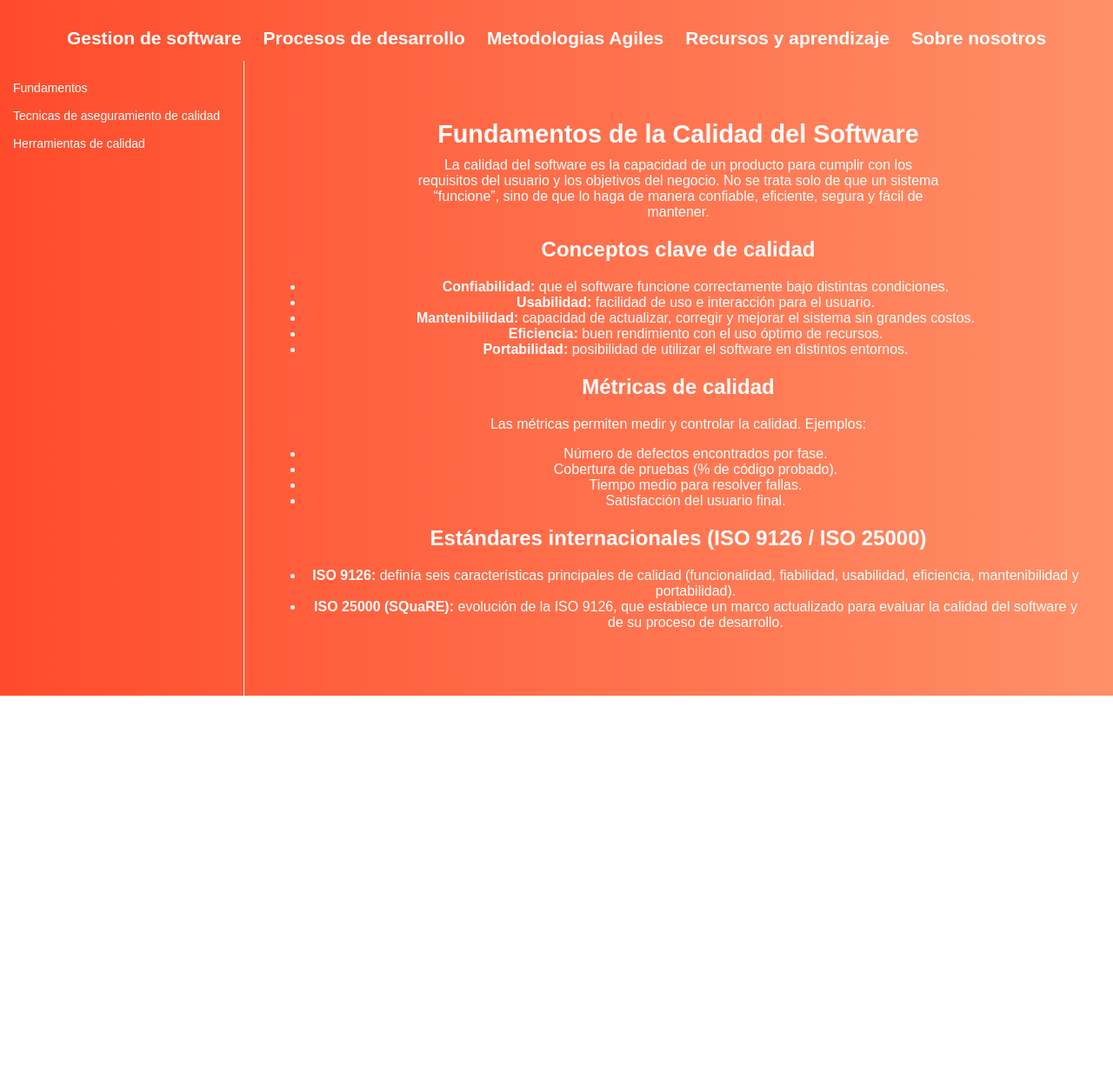
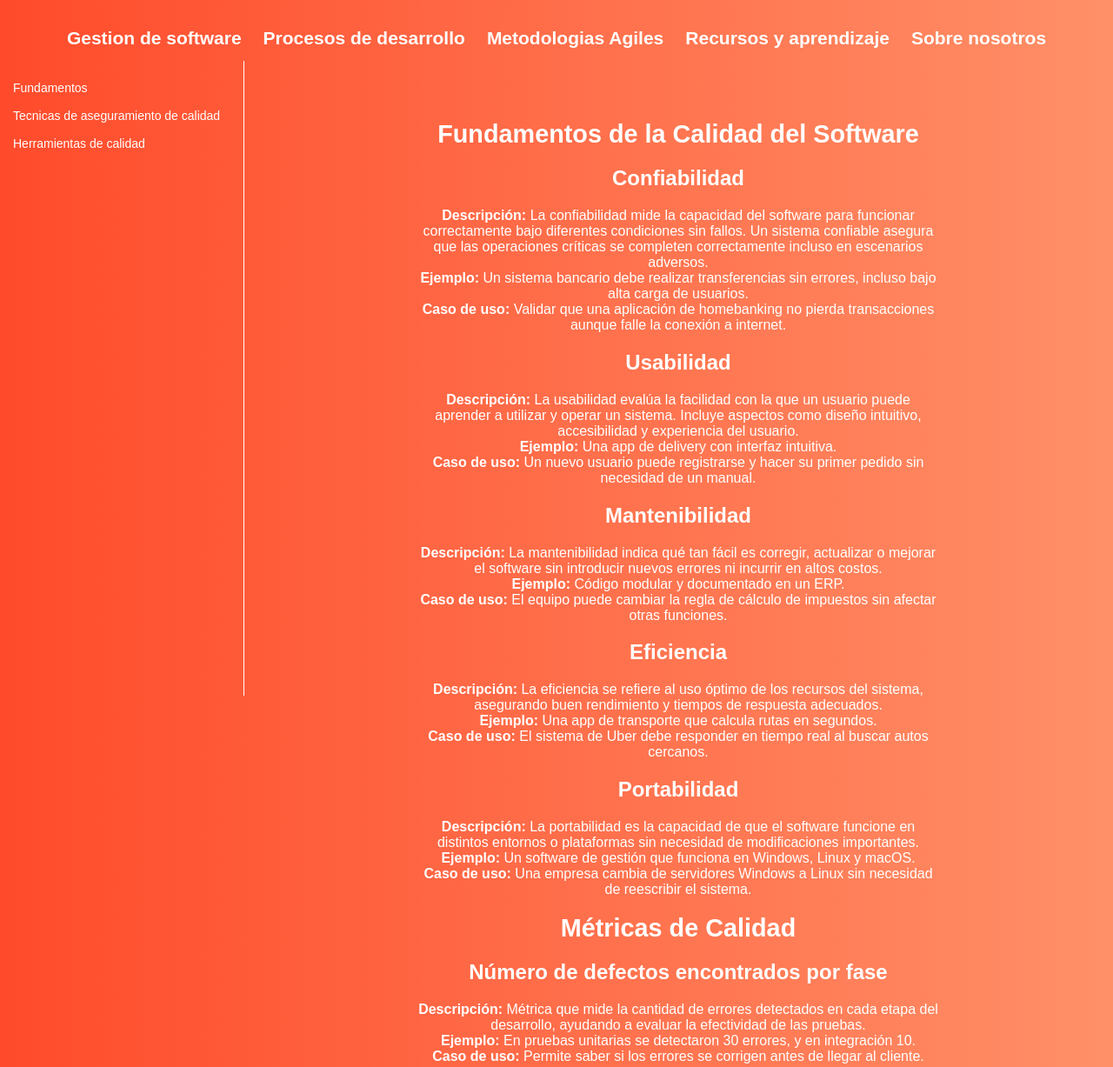
Before and after one commit to Poriro123/Proyecto-calidad, a plain HTML site: page paginas/pagina2.html in a window 1280 px wide. Shown: the top 1227 px of the page at 87% size. Before the commit the page ends 800 px from the top, so only its background shows below. Drawn offline with Linux system fonts and the light colour scheme.

Commit message:
ultimos retoques y añadiendo informacion

```diff
--- a/paginas/pagina2.html
+++ b/paginas/pagina2.html
@@ -44,76 +44,141 @@ document.addEventListener("DOMContentLoaded", () => {
         <a href="#tecnicas">Tecnicas de aseguramiento de calidad</a>
         <a href="#herramientas">Herramientas de calidad</a>
     </div>
-    <div id="fundamentos" class="fundamentos">
-    <h1>Fundamentos de la Calidad del Software</h1>
-    <p>
-        La calidad del software es la capacidad de un producto para cumplir con los requisitos del usuario y los objetivos del negocio.
-        No se trata solo de que un sistema “funcione”, sino de que lo haga de manera confiable, eficiente, segura y fácil de mantener.
-    </p>
+<div id="fundamentos" class="fundamentos">
+  <h1>Fundamentos de la Calidad del Software</h1>
 
-    <h2>Conceptos clave de calidad</h2>
-    <ul>
-        <li><strong>Confiabilidad:</strong> que el software funcione correctamente bajo distintas condiciones.</li>
-        <li><strong>Usabilidad:</strong> facilidad de uso e interacción para el usuario.</li>
-        <li><strong>Mantenibilidad:</strong> capacidad de actualizar, corregir y mejorar el sistema sin grandes costos.</li>
-        <li><strong>Eficiencia:</strong> buen rendimiento con el uso óptimo de recursos.</li>
-        <li><strong>Portabilidad:</strong> posibilidad de utilizar el software en distintos entornos.</li>
-    </ul>
+  <h2>Confiabilidad</h2>
+  <p><strong>Descripción:</strong> La confiabilidad mide la capacidad del software para funcionar correctamente bajo diferentes condiciones sin fallos. Un sistema confiable asegura que las operaciones críticas se completen correctamente incluso en escenarios adversos.</p>
+  <p><strong>Ejemplo:</strong> Un sistema bancario debe realizar transferencias sin errores, incluso bajo alta carga de usuarios.</p>
+  <p><strong>Caso de uso:</strong> Validar que una aplicación de homebanking no pierda transacciones aunque falle la conexión a internet.</p>
 
-    <h2>Métricas de calidad</h2>
-    <p>Las métricas permiten medir y controlar la calidad. Ejemplos:</p>
-    <ul>
-        <li>Número de defectos encontrados por fase.</li>
-        <li>Cobertura de pruebas (% de código probado).</li>
-        <li>Tiempo medio para resolver fallas.</li>
-        <li>Satisfacción del usuario final.</li>
-    </ul>
+  <h2>Usabilidad</h2>
+  <p><strong>Descripción:</strong> La usabilidad evalúa la facilidad con la que un usuario puede aprender a utilizar y operar un sistema. Incluye aspectos como diseño intuitivo, accesibilidad y experiencia del usuario.</p>
+  <p><strong>Ejemplo:</strong> Una app de delivery con interfaz intuitiva.</p>
+  <p><strong>Caso de uso:</strong> Un nuevo usuario puede registrarse y hacer su primer pedido sin necesidad de un manual.</p>
 
-    <h2>Estándares internacionales (ISO 9126 / ISO 25000)</h2>
-    <ul>
-        <li><strong>ISO 9126:</strong> definía seis características principales de calidad (funcionalidad, fiabilidad, usabilidad, eficiencia, mantenibilidad y portabilidad).</li>
-        <li><strong>ISO 25000 (SQuaRE):</strong> evolución de la ISO 9126, que establece un marco actualizado para evaluar la calidad del software y de su proceso de desarrollo.</li>
-    </ul>
+  <h2>Mantenibilidad</h2>
+  <p><strong>Descripción:</strong> La mantenibilidad indica qué tan fácil es corregir, actualizar o mejorar el software sin introducir nuevos errores ni incurrir en altos costos.</p>
+  <p><strong>Ejemplo:</strong> Código modular y documentado en un ERP.</p>
+  <p><strong>Caso de uso:</strong> El equipo puede cambiar la regla de cálculo de impuestos sin afectar otras funciones.</p>
+
+  <h2>Eficiencia</h2>
+  <p><strong>Descripción:</strong> La eficiencia se refiere al uso óptimo de los recursos del sistema, asegurando buen rendimiento y tiempos de respuesta adecuados.</p>
+  <p><strong>Ejemplo:</strong> Una app de transporte que calcula rutas en segundos.</p>
+  <p><strong>Caso de uso:</strong> El sistema de Uber debe responder en tiempo real al buscar autos cercanos.</p>
+
+  <h2>Portabilidad</h2>
+  <p><strong>Descripción:</strong> La portabilidad es la capacidad de que el software funcione en distintos entornos o plataformas sin necesidad de modificaciones importantes.</p>
+  <p><strong>Ejemplo:</strong> Un software de gestión que funciona en Windows, Linux y macOS.</p>
+  <p><strong>Caso de uso:</strong> Una empresa cambia de servidores Windows a Linux sin necesidad de reescribir el sistema.</p>
+
+
+
+  <h1>Métricas de Calidad</h1>
+
+  <h2>Número de defectos encontrados por fase</h2>
+  <p><strong>Descripción:</strong> Métrica que mide la cantidad de errores detectados en cada etapa del desarrollo, ayudando a evaluar la efectividad de las pruebas.</p>
+  <p><strong>Ejemplo:</strong> En pruebas unitarias se detectaron 30 errores, y en integración 10.</p>
+  <p><strong>Caso de uso:</strong> Permite saber si los errores se corrigen antes de llegar al cliente.</p>
+
+  <h2>Cobertura de pruebas</h2>
+  <p><strong>Descripción:</strong> Porcentaje de código ejecutado al correr pruebas automatizadas o manuales. Una alta cobertura reduce el riesgo de errores no detectados.</p>
+  <p><strong>Ejemplo:</strong> Un proyecto tiene 85% de cobertura con JUnit.</p>
+  <p><strong>Caso de uso:</strong> Garantizar que la mayoría de los métodos críticos del sistema estén verificados.</p>
+
+  <h2>Tiempo medio para resolver fallas</h2>
+  <p><strong>Descripción:</strong> Promedio del tiempo que tarda un equipo en identificar, diagnosticar y resolver un defecto reportado.</p>
+  <p><strong>Ejemplo:</strong> Un bug reportado se soluciona en promedio en 2 días.</p>
+  <p><strong>Caso de uso:</strong> Medir la eficiencia del equipo de soporte y desarrollo.</p>
+
+  <h2>Satisfacción del usuario final</h2>
+  <p><strong>Descripción:</strong> Mide el grado de conformidad del cliente con el software mediante encuestas, entrevistas o análisis de uso.</p>
+  <p><strong>Ejemplo:</strong> Encuestas de usabilidad en una app educativa.</p>
+  <p><strong>Caso de uso:</strong> Ajustar la interfaz si los usuarios califican la experiencia como “difícil”.</p>
+
+
+
+  <h1>Estándares Internacionales</h1>
+
+  <h2>ISO 9126</h2>
+  <p><strong>Descripción:</strong> Definía seis características principales de calidad: funcionalidad, fiabilidad, usabilidad, eficiencia, mantenibilidad y portabilidad.</p>
+  <p><strong>Ejemplo:</strong> Una empresa de software en salud aplica este estándar para garantizar fiabilidad y seguridad.</p>
+  <p><strong>Caso de uso:</strong> Certificar que la historia clínica electrónica cumpla con requisitos de interoperabilidad.</p>
+
+  <h2>ISO 25000 (SQuaRE)</h2>
+  <p><strong>Descripción:</strong> Evolución de ISO 9126 que establece un marco actualizado para evaluar la calidad del software y del proceso de desarrollo.</p>
+  <p><strong>Ejemplo:</strong> Uso en proyectos de gobierno digital.</p>
+  <p><strong>Caso de uso:</strong> Evaluar la calidad de un sistema de gestión tributaria antes de su implementación nacional.</p>
+
 </div>
+<div id="tecnicas" class="tecnicas">
+  <h1>Técnicas de Prueba</h1>
 
-<div id="tecnicas" class="tecnicas">
-    <h1>Técnicas de Aseguramiento de la Calidad</h1>
-    <p>
-        El Aseguramiento de la Calidad (QA) busca prevenir errores y garantizar que el software cumpla los estándares definidos.
-    </p>
+  <h2>Pruebas funcionales</h2>
+  <p><strong>Descripción:</strong> Verifican que el software realice correctamente las funciones especificadas en los requisitos.</p>
+  <p><strong>Ejemplo:</strong> Probar que un carrito de compras en e-commerce calcule bien los precios.</p>
+  <p><strong>Caso de uso:</strong> El cliente agrega 3 productos y el sistema muestra el total correcto.</p>
 
-    <h2>Pruebas de software</h2>
-    <ul>
-        <li><strong>Tipos:</strong> funcionales (validan lo que el sistema debe hacer) y no funcionales (rendimiento, seguridad, usabilidad).</li>
-        <li><strong>Niveles:</strong>
-            <ul>
-                <li>Unitarias (validan componentes pequeños).</li>
-                <li>Integración (verifican interacción entre módulos).</li>
-                <li>Sistema (evalúan el software completo).</li>
-                <li>Aceptación (realizadas por el cliente/usuario).</li>
-            </ul>
-        </li>
-        <li><strong>Técnicas:</strong>
-            <ul>
-                <li>Caja negra: se prueban entradas y salidas sin conocer el código.</li>
-                <li>Caja blanca: se analiza la lógica interna del código.</li>
-                <li>Exploratorias: pruebas dinámicas sin guiones predefinidos.</li>
-            </ul>
-        </li>
-    </ul>
+  <h2>Pruebas no funcionales</h2>
+  <p><strong>Descripción:</strong> Evalúan características como rendimiento, seguridad, escalabilidad y usabilidad.</p>
+  <p><strong>Ejemplo:</strong> Test de carga en un portal educativo en época de inscripciones.</p>
+  <p><strong>Caso de uso:</strong> Verificar que soporte 10.000 usuarios simultáneos.</p>
+
+  <h2>Unitarias</h2>
+  <p><strong>Descripción:</strong> Se enfocan en probar pequeños componentes del software, generalmente funciones o métodos.</p>
+  <p><strong>Ejemplo:</strong> Probar un método de cálculo de intereses.</p>
+  <p><strong>Caso de uso:</strong> Asegurar que el módulo de finanzas funciona antes de integrarlo.</p>
+
+  <h2>Integración</h2>
+  <p><strong>Descripción:</strong> Verifican que los diferentes módulos o subsistemas interactúen correctamente entre sí.</p>
+  <p><strong>Ejemplo:</strong> Probar interacción entre el módulo de facturación y el de stock.</p>
+  <p><strong>Caso de uso:</strong> Al facturar un producto, el stock debe descontarse automáticamente.</p>
+
+  <h2>Sistema</h2>
+  <p><strong>Descripción:</strong> Evalúan el comportamiento global del sistema, asegurando que cumpla con los requisitos funcionales y no funcionales.</p>
+  <p><strong>Ejemplo:</strong> Evaluar un sistema completo de turnos médicos.</p>
+  <p><strong>Caso de uso:</strong> Validar que desde la creación del turno hasta el envío del recordatorio por mail funcione.</p>
+
+  <h2>Aceptación</h2>
+  <p><strong>Descripción:</strong> Pruebas realizadas por el cliente o usuario final para validar que el software cumple con sus necesidades reales.</p>
+  <p><strong>Ejemplo:</strong> Cliente prueba un sistema de gestión de clientes (CRM).</p>
+  <p><strong>Caso de uso:</strong> El usuario valida que puede registrar y buscar clientes de acuerdo a sus necesidades.</p>
+
+  <h2>Caja negra</h2>
+  <p><strong>Descripción:</strong> Método de prueba que se centra en entradas y salidas sin conocer la lógica interna del código.</p>
+  <p><strong>Ejemplo:</strong> Probar login con usuario y contraseña.</p>
+  <p><strong>Caso de uso:</strong> No importa el código, solo que la validación sea correcta.</p>
+
+  <h2>Caja blanca</h2>
+  <p><strong>Descripción:</strong> Analiza la lógica interna y la cobertura de código, asegurando que todas las ramas y condiciones se prueben.</p>
+  <p><strong>Ejemplo:</strong> Revisar que un algoritmo de encriptación cumpla su lógica.</p>
+  <p><strong>Caso de uso:</strong> Analizar el flujo interno del código para cubrir todas las ramas.</p>
+
+  <h2>Exploratorias</h2>
+  <p><strong>Descripción:</strong> Pruebas dinámicas realizadas sin guiones predefinidos, basadas en la experiencia y creatividad del tester.</p>
+  <p><strong>Ejemplo:</strong> Un tester navega libremente por un sistema de reservas.</p>
+  <p><strong>Caso de uso:</strong> Descubrir errores no previstos en los casos de prueba formales.</p>
 </div>
 
 <div id="herramientas" class="herramientas">
-    <h1>Herramientas de Calidad</h1>
-    <p>
-        Para apoyar la gestión de calidad se utilizan herramientas que facilitan el trabajo en equipo y la trazabilidad de los defectos:
-    </p>
-    <ul>
-        <li><strong>Gestión de pruebas:</strong> permiten planificar, ejecutar y documentar pruebas (ej.: TestRail, Zephyr).</li>
-        <li><strong>Seguimiento de defectos:</strong> registran, priorizan y gestionan errores reportados (ej.: Jira, Bugzilla).</li>
-        <li><strong>Análisis de calidad:</strong> miden la calidad del código fuente y detectan vulnerabilidades (ej.: SonarQube).</li>
-    </ul>
+  <h1>Herramientas de Calidad</h1>
+
+  <h2>Gestión de pruebas (TestRail, Zephyr)</h2>
+  <p><strong>Descripción:</strong> Herramientas que permiten planificar, ejecutar y documentar pruebas, facilitando la trazabilidad.</p>
+  <p><strong>Ejemplo:</strong> Registrar casos de prueba para una app bancaria.</p>
+  <p><strong>Caso de uso:</strong> Controlar qué pruebas se ejecutaron, cuáles pasaron y cuáles fallaron.</p>
+
+  <h2>Seguimiento de defectos (Jira, Bugzilla)</h2>
+  <p><strong>Descripción:</strong> Sistemas que permiten registrar, priorizar, asignar y dar seguimiento a los errores detectados en el software.</p>
+  <p><strong>Ejemplo:</strong> Reportar un bug que impide descargar un informe en PDF.</p>
+  <p><strong>Caso de uso:</strong> Asignar el bug a un desarrollador y darle seguimiento hasta su resolución.</p>
+
+  <h2>Análisis de calidad (SonarQube)</h2>
+  <p><strong>Descripción:</strong> Herramientas que miden la calidad del código fuente y detectan vulnerabilidades o malas prácticas.</p>
+  <p><strong>Ejemplo:</strong> Detectar código duplicado en un proyecto Java.</p>
+  <p><strong>Caso de uso:</strong> Prevenir problemas de mantenibilidad y mejorar la calidad del código fuente.</p>
 </div>
+
 
 </body>
 </html>
```
